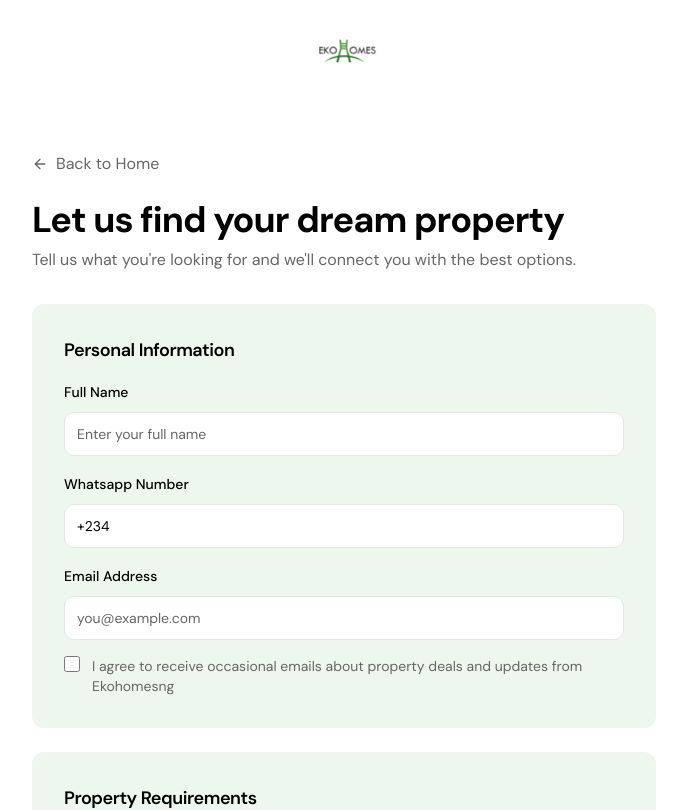
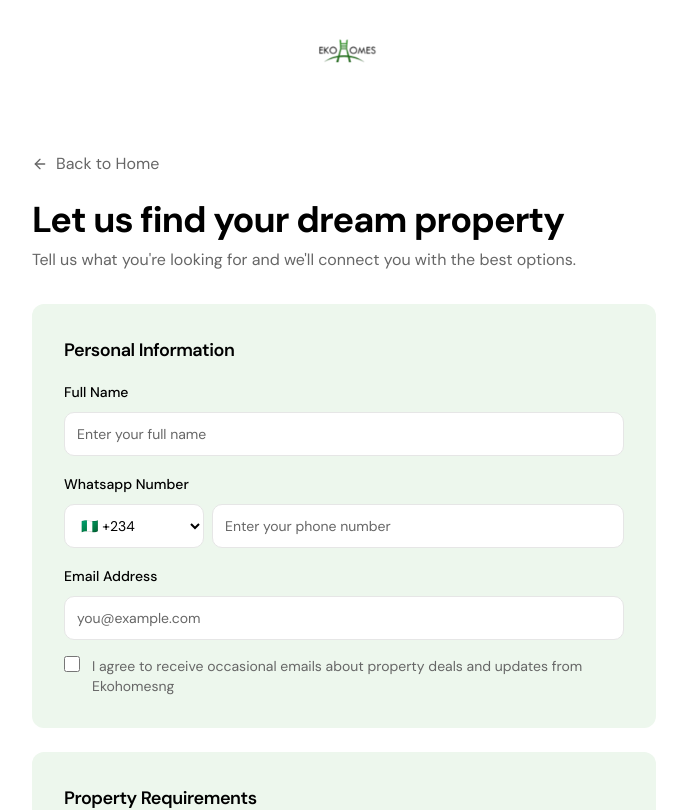
Before and after one commit to theactualdev/ekohomes, a React (Vite) app: page /sales in a window 1280 px wide. Shown: the top 810 px of the page, without its empty margins (296-983 px from the left). Built offline with nearby package versions, Linux system fonts and the light colour scheme.

Commit message:
fix: fixes country toggle

```diff
--- a/src/Home.tsx
+++ b/src/Home.tsx
@@ -5,7 +5,8 @@ export default function Home() {
   const [isSubmitting, setIsSubmitting] = useState(false);
   const [formData, setFormData] = useState({
     fullName: "",
-    phone: "+234",
+    countryCode: "+234",
+    phone: "",
     email: "",
     agreeToEmails: false,
     propertyType: "",
@@ -65,6 +66,7 @@ export default function Home() {
 
     const submissionData = {
       ...formData,
+      phone: `${formData.countryCode}${formData.phone}`,
       timeFilled: timestamp,
     };
 
@@ -89,7 +91,8 @@ export default function Home() {
 
         setFormData({
           fullName: "",
-          phone: "+234",
+          countryCode: "+234",
+          phone: "",
           email: "",
           agreeToEmails: false,
           propertyType: "",
@@ -175,15 +178,39 @@ export default function Home() {
               <label className="text-sm font-medium leading-none peer-disabled:cursor-not-allowed peer-disabled:opacity-70">
                 Whatsapp Number
               </label>
+              <div className="flex gap-2">
+                <select
+                  className="flex h-10 w-[140px] items-center justify-between rounded-md border border-input bg-background px-3 py-2 text-sm ring-offset-background focus:outline-none focus:ring-2 focus:ring-ring focus:ring-offset-2 disabled:cursor-not-allowed disabled:opacity-50 min-h-11"
+                  name="countryCode"
+                  value={formData.countryCode}
+                  onChange={handleInputChange}
+                >
+                  <option value="+234">🇳🇬 +234</option>
+                  <option value="+1">🇺🇸 +1</option>
+                  <option value="+44">🇬🇧 +44</option>
+                  <option value="+91">🇮🇳 +91</option>
+                  <option value="+86">🇨🇳 +86</option>
+                  <option value="+81">🇯🇵 +81</option>
+                  <option value="+49">🇩🇪 +49</option>
+                  <option value="+33">🇫🇷 +33</option>
+                  <option value="+39">🇮🇹 +39</option>
+                  <option value="+27">🇿🇦 +27</option>
+                  <option value="+254">🇰🇪 +254</option>
+                  <option value="+233">🇬🇭 +233</option>
+                  <option value="+971">🇦🇪 +971</option>
+                  <option value="+966">🇸🇦 +966</option>
+                  <option value="+65">🇸🇬 +65</option>
+                </select>
                 <input
                   type="tel"
-                className="flex h-10 w-full rounded-md border border-input bg-background px-3 py-2 text-base ring-offset-background placeholder:text-muted-foreground focus-visible:outline-none focus-visible:ring-2 focus-visible:ring-ring focus-visible:ring-offset-2 disabled:cursor-not-allowed disabled:opacity-50 md:text-sm min-h-11"
+                  className="flex h-10 flex-1 rounded-md border border-input bg-background px-3 py-2 text-base ring-offset-background placeholder:text-muted-foreground focus-visible:outline-none focus-visible:ring-2 focus-visible:ring-ring focus-visible:ring-offset-2 disabled:cursor-not-allowed disabled:opacity-50 md:text-sm min-h-11"
                   placeholder="Enter your phone number"
                   name="phone"
                   value={formData.phone}
                   onChange={handleInputChange}
                   required
                 />
+              </div>
             </div>
             <div className="space-y-2">
               <label className="text-sm font-medium leading-none peer-disabled:cursor-not-allowed peer-disabled:opacity-70">
```
Lines whose indentation alone changed are shown as unchanged.
